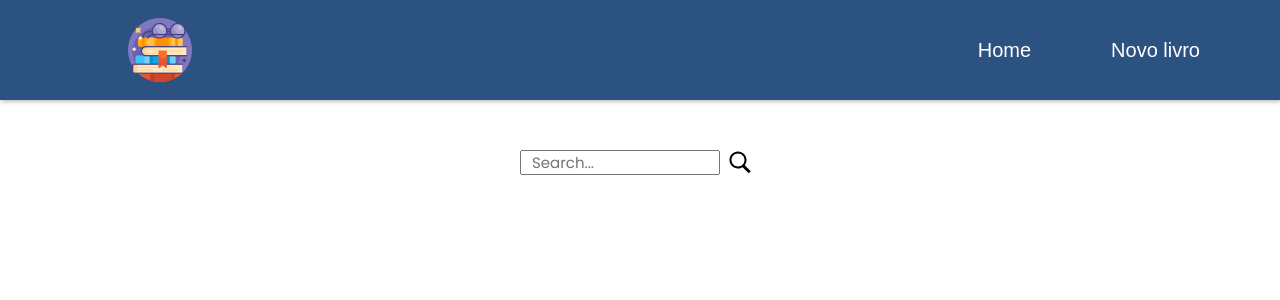
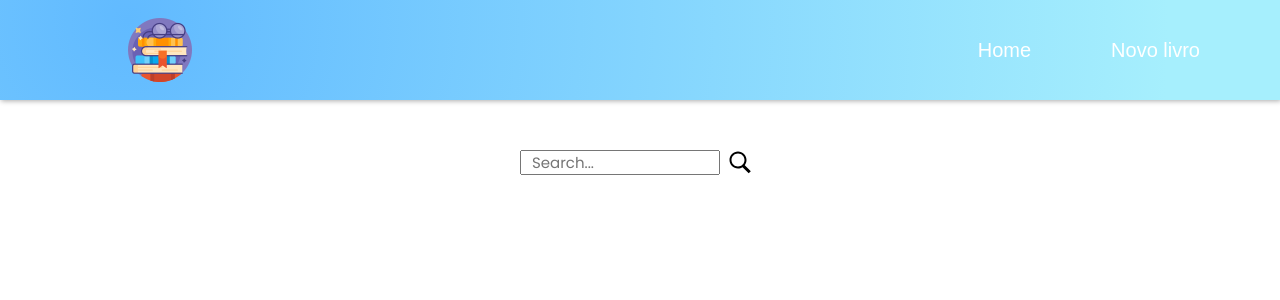
Before and after one commit to fercatalani/desafio-ibm, a React (Create React App) app: page / in a window 1280 px wide. Shown: the top 300 px of the page. Built offline with nearby package versions, Linux system fonts and the light colour scheme.

Commit message:
fix: corrige cor do fundo do  header

```diff
--- a/src/components/Header/styles.css
+++ b/src/components/Header/styles.css
@@ -2,7 +2,7 @@ header {
   position: relative;
   width: 100%;
   height: 100px;
-  background: var(--blue-700);
+  background: var(--blue-gradient);
 
   box-shadow: 1px 1px 5px #ababab;
 }
--- a/src/styles/global.css
+++ b/src/styles/global.css
@@ -4,6 +4,11 @@
   --link: #fff;
 
   --blue-700: #2c5282;
+  --blue-gradient: radial-gradient(
+    circle farthest-corner at 10% 20%,
+    #61baff 0%,
+    #a6effd 90.1%
+  );
 
   --yellow-300: #f6e05e;
   --yellow-400: #ecc94b;
```
